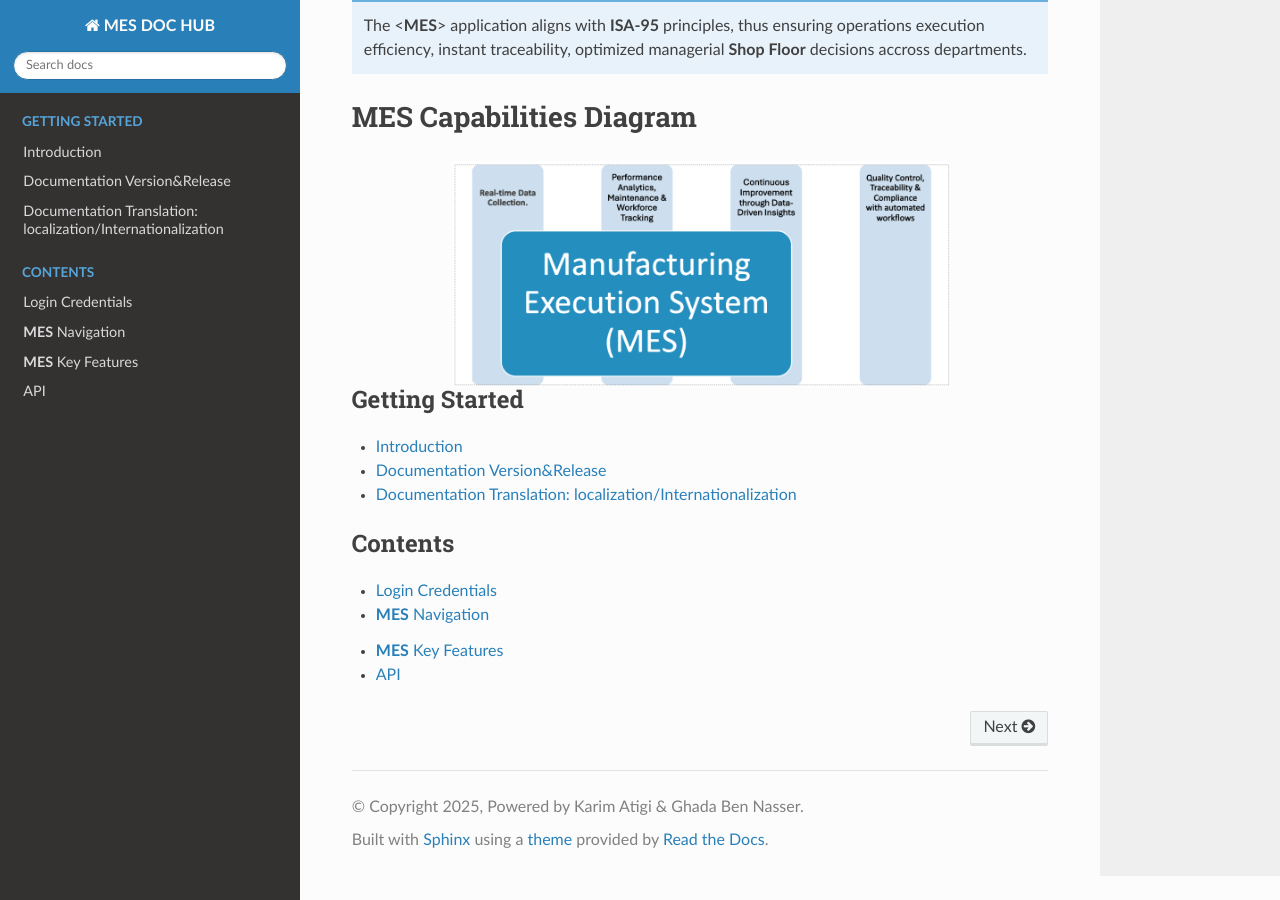
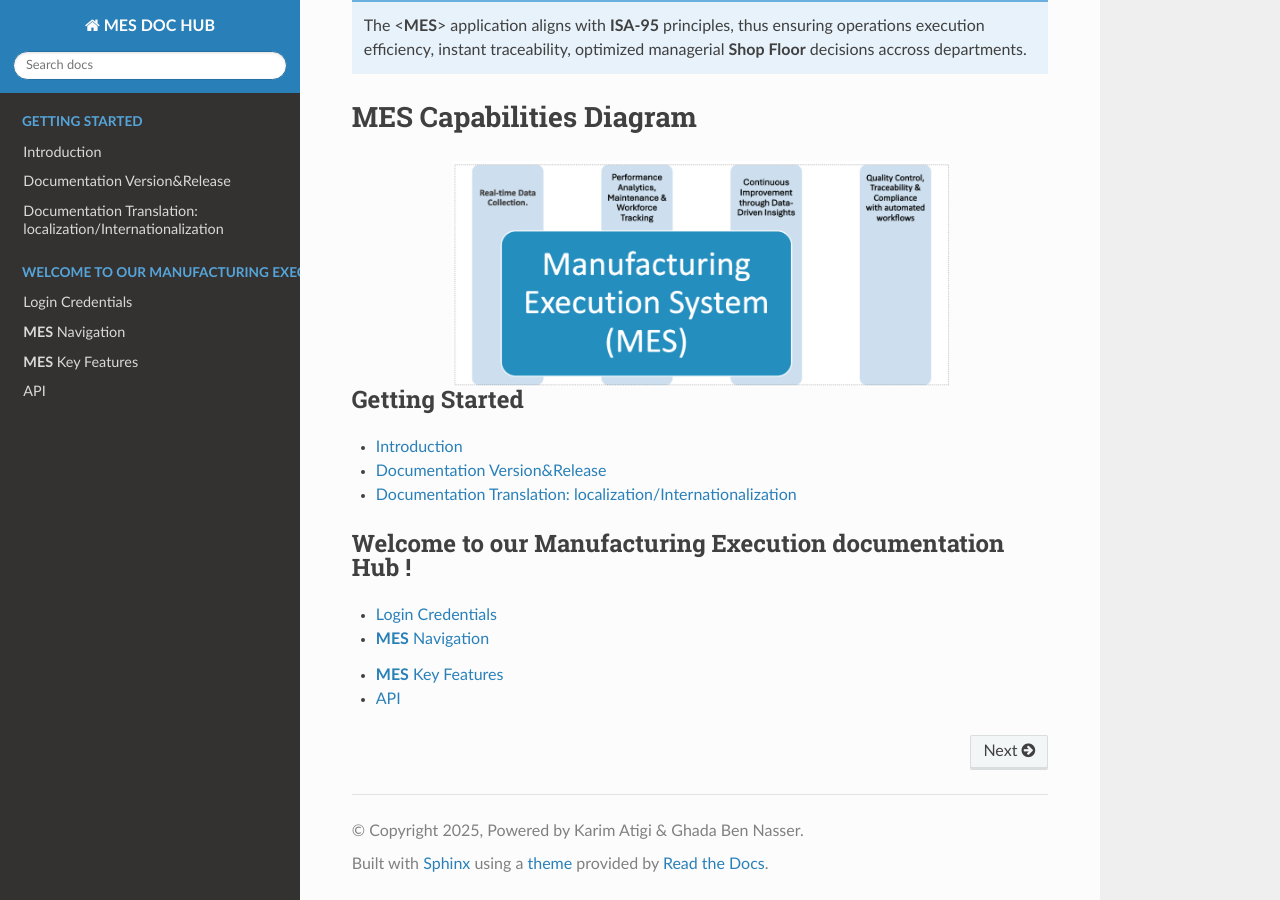
Before and after one commit to ghadiben0/-rtd-tutorial-ghadi2, a Sphinx documentation site: the page built from docs/source/index.rst, in a window 1280 px wide and 900 px high, scrolled down 560 px. Built offline with Sphinx 7.4.7 and the Read the Docs theme 3.1.0, drawn with Linux system fonts in a browser that asks for light colours.

Commit message:
Update index.rst

```diff
--- a/docs/source/index.rst
+++ b/docs/source/index.rst
@@ -28,7 +28,7 @@ MES Capabilities Diagram
 
 .. toctree::
    :maxdepth: 2
-   :caption: Contents
+   :caption: Welcome to our Manufacturing Execution documentation Hub !
    :titlesonly:
 
    usage
```
